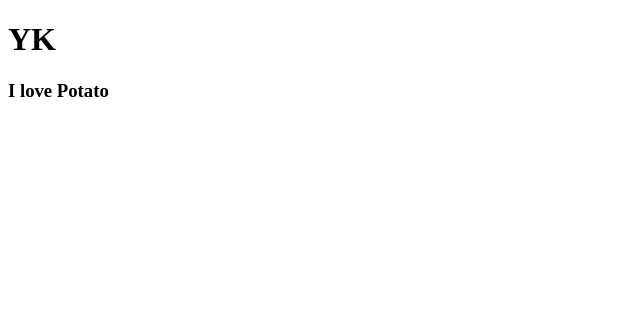
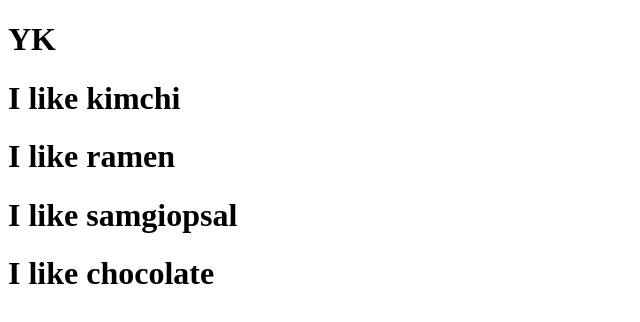
Before and after one commit to sounghozzang/movie_app_2021, a React (Create React App) app: page / in a window 1280 px wide. Shown: the top 322 px of the page, without its empty margins (0-640 px from the left). Built offline with nearby package versions, Linux system fonts and the light colour scheme.

Commit message:
Reusable Components with JSX + Props

```diff
--- a/src/App.js
+++ b/src/App.js
@@ -1,11 +1,17 @@
 import React from 'react';
-import Potato from "./Potato";
+
+function Food({favourite}){
+  return <h1>I like {favourite}</h1>;
+}
 
 function App() {
   return (
   <div>
     <h1>YK</h1>
-      <Potato />
+      <Food favourite="kimchi"/>
+      <Food favourite="ramen"/>
+      <Food favourite="samgiopsal"/>
+      <Food favourite="chocolate"/>
     </div>
 
     );
--- a/src/Potato.js
+++ /dev/null
@@ -1,7 +0,0 @@
-import React from "react"
-
-function Potato(){
-    return <h3>I love Potato</h3>;
-}
-
-export default Potato;
--- a/src/index.js
+++ b/src/index.js
@@ -1,7 +1,6 @@
 import React from 'react';
 import ReactDOM from 'react-dom';
 import App from './App';
-import Potato from "./Potato";
 ReactDOM.render(<App />,
   document.getElementById('root')
 );
```
